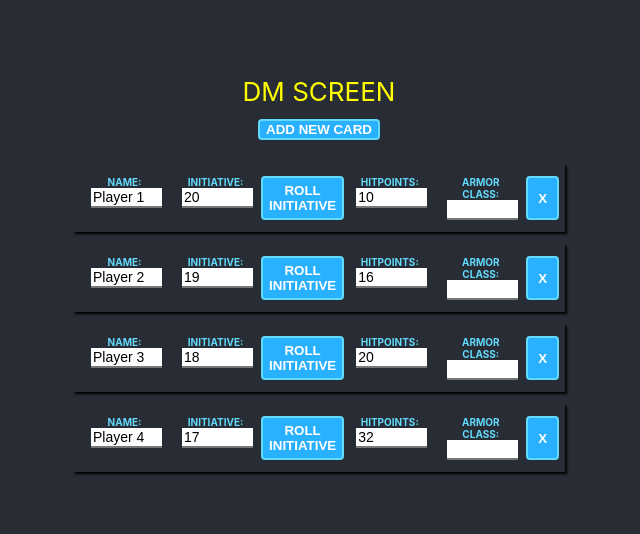
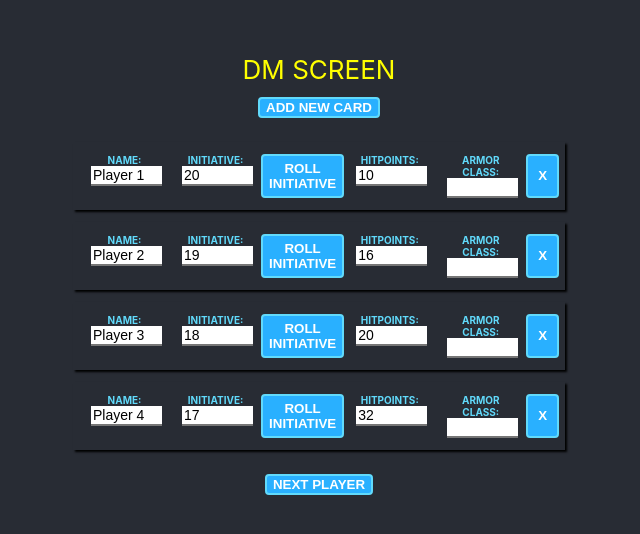
Before and after one commit to tdusnoki/dmscreen.io, a React (Create React App) app: page / in a window 1280 px wide. Shown: the part 120-654 px from the top of the page, without its empty margins (321-961 px from the left). Built offline with nearby package versions, Linux system fonts and the light colour scheme.

Commit message:
Add backbone of playr turn tracking

```diff
--- a/src/App.css
+++ b/src/App.css
@@ -13,7 +13,7 @@
   color: yellow;
 }
 
-.card {
+.card{
   margin-bottom: 18px;
   width: 480px;
   padding: 12px 6px;
@@ -56,7 +56,7 @@
   background-color: #007ea1;
 }
 
-.add {
+.add, .next {
   flex: 1;
   color: white;
   background-color: rgb(41, 176, 255);
@@ -70,6 +70,6 @@
   text-transform: uppercase;
 }
 
-.add:hover {
+.add:hover, .next:hover {
   background-color: #007ea1;
 }
--- a/src/App.js
+++ b/src/App.js
@@ -15,7 +15,9 @@ class App extends Component {
     this.updateHitpoints = this.updateHitpoints.bind(this);
     this.updateArmorClass = this.updateArmorClass.bind(this);
     this.addCard = this.addCard.bind(this);
+    this.nextPlayer = this.nextPlayer.bind(this);
     this.removeElement = this.removeElement.bind(this);
+    this.highlightCard = this.highlightCard.bind(this);
   }
 
   updateName(id, e) {
@@ -68,9 +70,10 @@ class App extends Component {
       hitpoints: 12,
       armorclass: 10,
     };
-    this.setState({
-      elements: elements.sort((l, r) => r.initiative - l.initiative)
-    });
+    this.sortElements();
+  }
+
+  nextPlayer() {
   }
 
   removeElement(id) {
@@ -78,6 +81,10 @@ class App extends Component {
     elements = elements.filter(el => el.id !== id);
     this.setState({ elements });
   }
+
+  highlightCard() {
+  }
+
   render() {
     const { elements } = this.state;
     return (
@@ -98,8 +105,10 @@ class App extends Component {
                 onHitpointsChange={this.updateHitpoints}
                 onArmorClassChange={this.updateArmorClass}
                 onRemove={this.removeElement}
+                nextTurn={this.nextPlayer}
               />
             )}
+            <button className="next" onClick={this.nextPlayer}>Next Player</button>
         </div>
         </header>
       </div>
--- a/src/Card.js
+++ b/src/Card.js
@@ -13,8 +13,9 @@ export default ({
   onHitpointsChange,
   onArmorClassChange,
   onRemove,
+  nextTurn,
 }) =>
-  <div className="card">
+  <div className={nextTurn ? "card" : "highlight"}>
     <Input
       label="Name"
       type="text"
```
